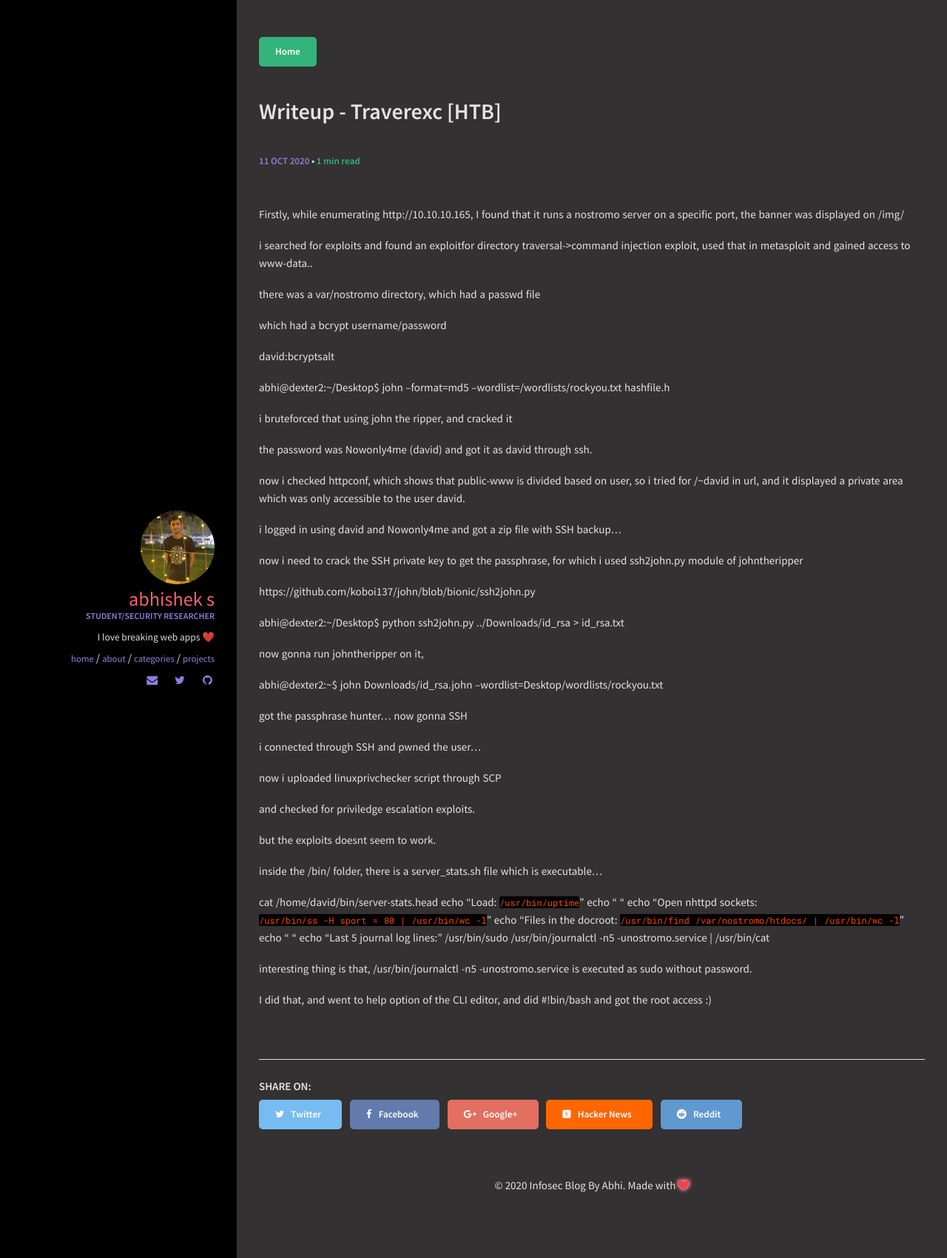
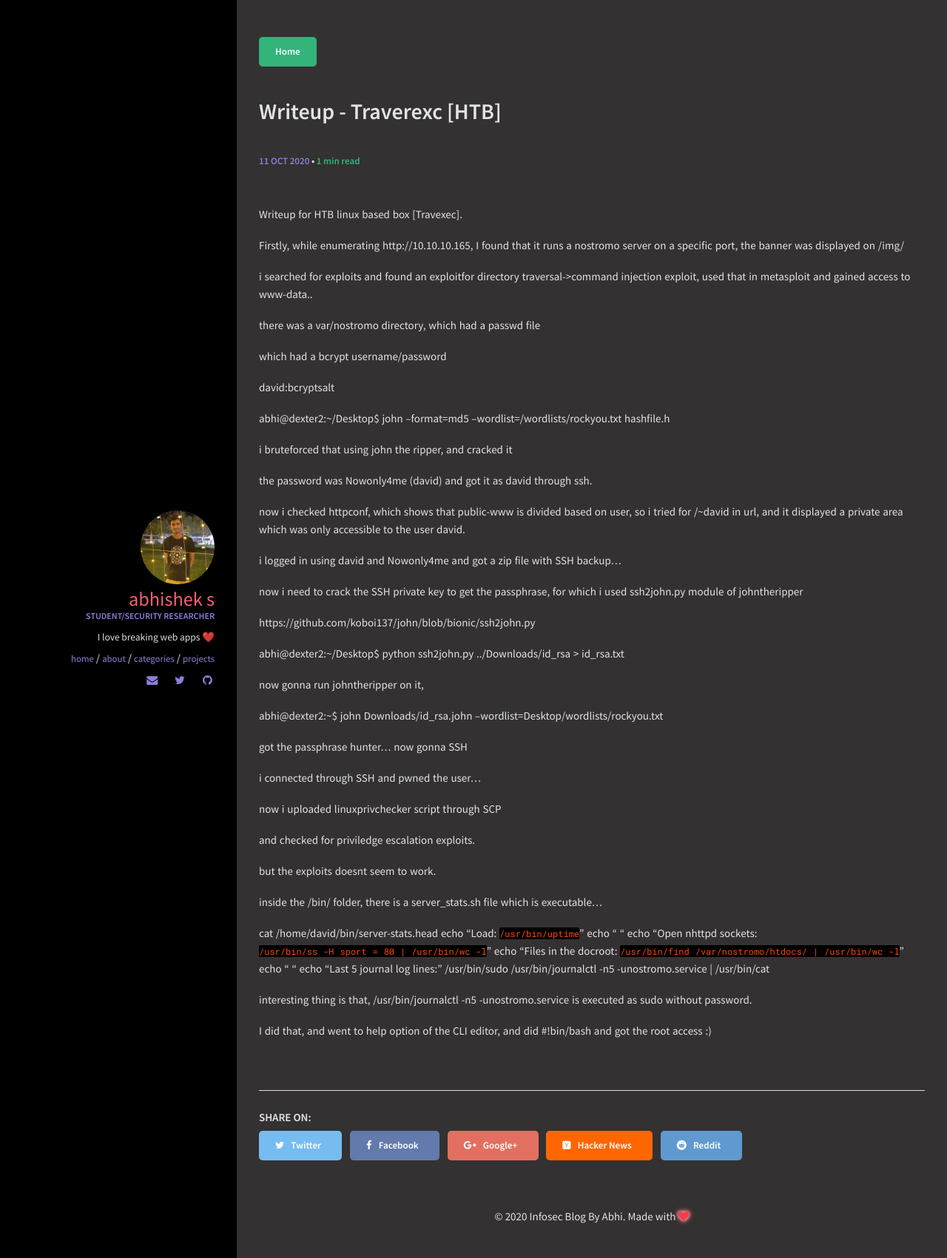
Before and after one commit to abhiabhi2306/abhiabhi2306.github.io, a Jekyll site: the page built from _posts/2020-10-14-traveexc.md, in a window 1280 px wide. Shown: the whole page at 74% size. Built offline with Jekyll 4.4.1, drawn with Linux system fonts in a browser that asks for light colours.

Commit message:
Update 2020-10-14-traveexc.md

```diff
--- a/_posts/2020-10-14-traveexc.md
+++ b/_posts/2020-10-14-traveexc.md
@@ -7,6 +7,8 @@ author:     "Abhishek S"
 permalink: /:title/
 category: Boot2Root
 ---
+
+Writeup for HTB linux based box [Travexec].
 
 Firstly, while enumerating http://10.10.10.165, I found that it runs a nostromo server on a specific port, the banner was displayed on /img/
 
```
